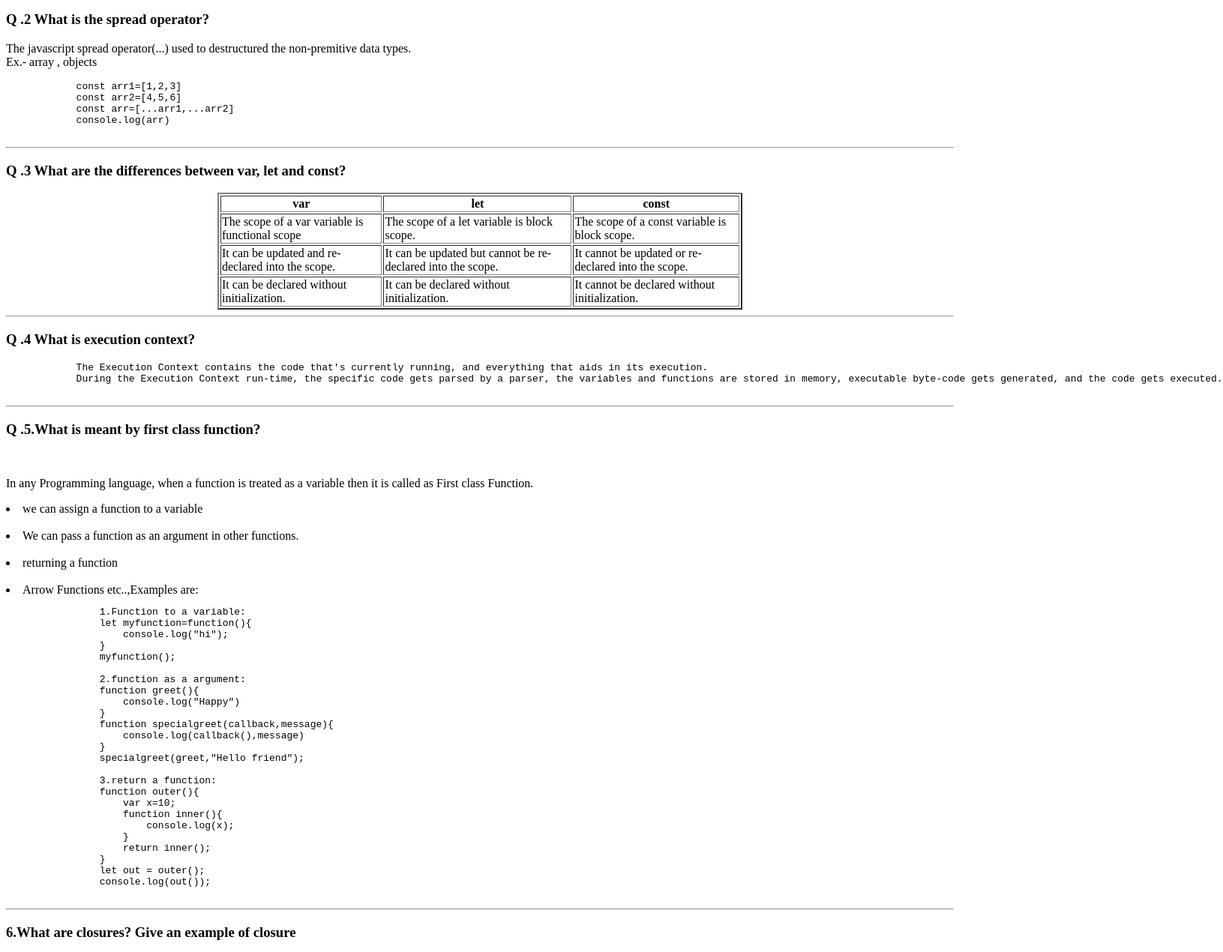
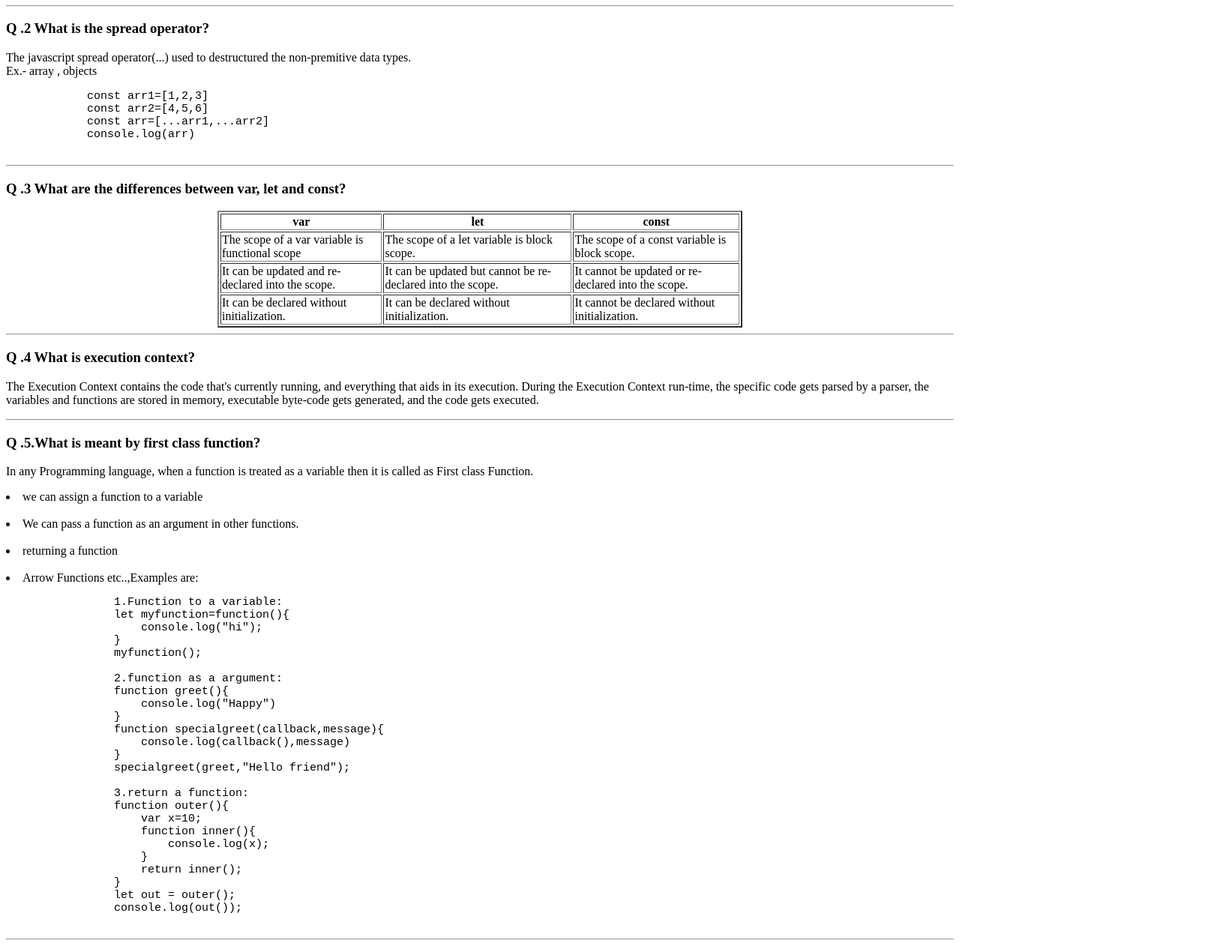
Before and after one commit to Yogendra-123/JS_Day1, a plain HTML site: page index.html in a window 1280 px wide. Shown: the part 266-1536 px from the top of the page at 75% size, 1631 px wide, since content can reach past the window. Drawn offline with Linux system fonts and the light colour scheme.

Commit message:
JS_Day1-updated

```diff
--- a/index.html
+++ b/index.html
@@ -5,6 +5,11 @@
     <meta http-equiv="X-UA-Compatible" content="IE=edge">
     <meta name="viewport" content="width=device-width, initial-scale=1.0">
     <title>JS Day 1</title>
+    <style>
+        pre{
+            font-size: 15px;
+        }
+    </style>
 </head>
 <body>
     <h1 style="text-align: center; text-decoration: underline;">JS Day 1</h1>
@@ -55,12 +60,12 @@
         </table>
         <hr>
         <h3>Q .4 What is execution context?</h3>
-        <pre>
+        <p>
             The Execution Context contains the code that's currently running, and everything that aids in its execution.
             During the Execution Context run-time, the specific code gets parsed by a parser, the variables and functions are stored in memory, executable byte-code gets generated, and the code gets executed.
-        </pre>
+        </p>
         <hr>
-        <h3>Q .5.What is meant by first class function?</h3><br>
+        <h3>Q .5.What is meant by first class function?</h3>
         <p>In any Programming language, when a function is treated as a variable then it is called as First class Function.<br><li>we can assign a function to a variable</li><br><li>We can pass a function as an argument in other functions.</li><br><li>returning a function</li><br><li>Arrow Functions etc..,Examples are:</li>
             <pre>
                 1.Function to a variable:
@@ -90,7 +95,7 @@
                 console.log(out());
             </pre>
         <hr>
-        <h3>6.What are closures? Give an example of closure</h3><br>
+        <h3>6.What are closures? Give an example of closure</h3>
             <p>clousure is a combination of a function enclosed with its surrounding state(lexical environment).
             A clousure gives you acccess to an outer function scope from an inner function.In js clousures are created
             every time when ever a function is created.</p>
@@ -106,9 +111,9 @@
                 console.log(out);
             </pre>
         <hr>
-        <h3>7.Explain call(),apply(),and bind() methods?</h3><br>
+        <h3>7.Explain call(),apply(),and bind() methods?</h3>
             <p>These three methods are used to invoke a function where we are supposed to pass an object as first argument.we can access the values of the object by using this keyword in function definition.<br><br>Call():Call()method invokes a function in which first argument will be a object and rest of the arguments required by function will be provided as an individual arguments.<br><br>
-            apply():apply() method invokes a function in which the first argument will be an object and rest of arguments will be passed as a array of elements.<br><br>bind():bind() method returns a new function and this function will be having a reference of object passed,now,where ever you wants to use this function in the code you can use it by passing the rest of arguments.
+            apply():apply() method invokes a function in which the first argument will be an object and rest of arguments will be passed as a array of elements.<br><br>bind():bind() method returns a new function and this function will be having a reference of object passed,now,where ever you wants to use this function in the code you can use it by passing the rest of arguments.</p>
             <pre>
                 <!-- let emp1={
                     name:"yogi",
```
